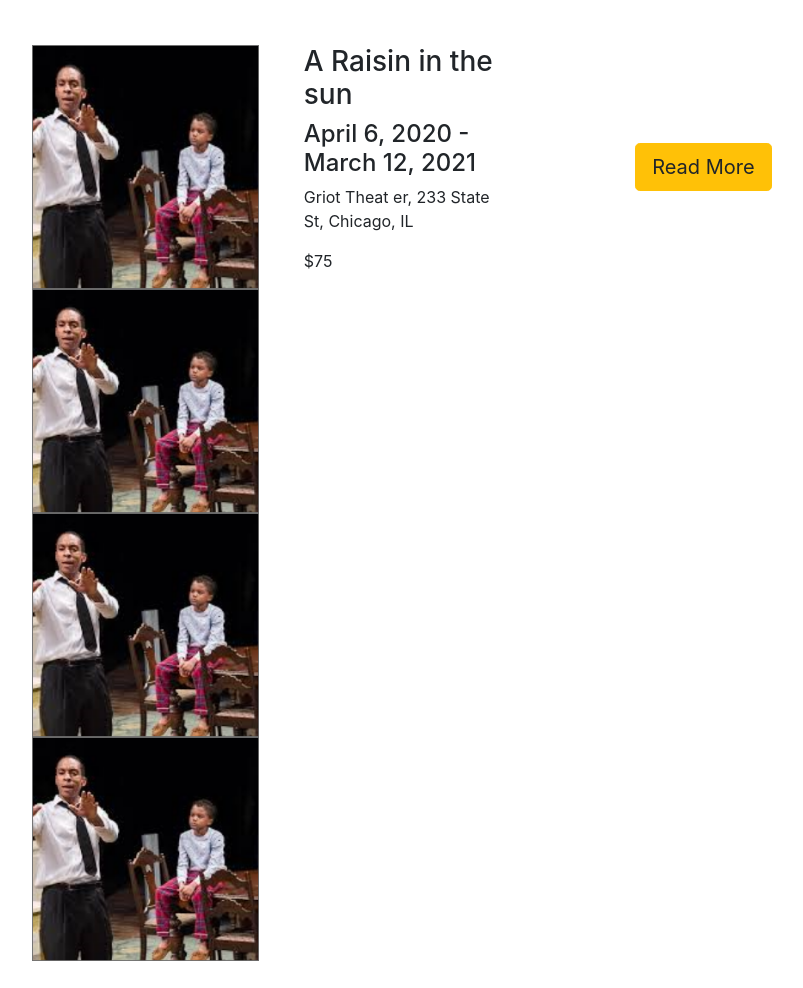
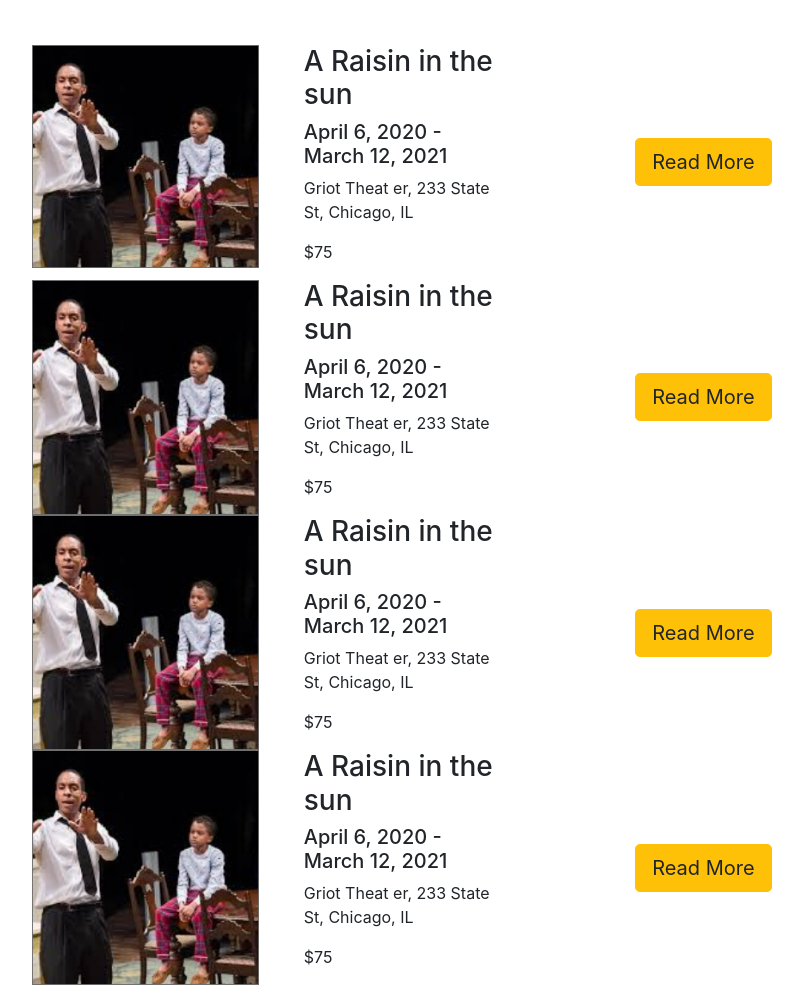
Before and after one commit to mattdubbz/theatre_company, a plain HTML site: page index.html in a window 1280 px wide. Shown: the part 777-1765 px from the top of the page, without its empty margins (238-1041 px from the left). Drawn offline with nearby package versions, Linux system fonts and the light colour scheme.

Commit message:
second commit

```diff
--- a/index.html
+++ b/index.html
@@ -74,28 +74,27 @@
 
       <!-- Main Row -->
       <div class="row m-5">
-        <div class="col-2"></div>
-        <div class="col-8">
+        <div class="col-8 mx-auto">
           <div class="row border border-dark bg-secondary">
             <h3 class="pl-5">April 2020</h3>
           </div>
           <div class="row mt-5">
-            <div class="col-4 d-flex">
+            <div class="col-4">
               <img
                 src="./static/images/a-raisin-in-the-sun-theater-1.png"
                 class="img-fluid"
                 alt="Actor thumbnail"
               />
             </div>
-            <div class="col-4 d-flex justify-content-center">
+            <div class="col-4 d-flex justify-content-center align-items-center">
               <div class="container">
                 <h3>A Raisin in the sun</h3>
-                <h4>April 6, 2020 - March 12, 2021</h4>
+                <h5>April 6, 2020 - March 12, 2021</h5>
                 <p>Griot Theat er, 233 State St, Chicago, IL</p>
                 <p>$75</p>
               </div>
             </div>
-            <div class="col-4 d-flex align-items-center justify-content-end">
+            <div class="col-4 d-flex justify-content-end align-items-center">
               <button type="button" class="btn btn-warning btn-lg">
                 Read More
               </button>
@@ -109,8 +108,19 @@
                 alt="Actor thumbnail"
               />
             </div>
-            <div class="col-4"></div>
-            <div class="col-4"></div>
+            <div class="col-4 d-flex justify-content-center align-items-center">
+              <div class="container">
+                <h3>A Raisin in the sun</h3>
+                <h5>April 6, 2020 - March 12, 2021</h5>
+                <p>Griot Theat er, 233 State St, Chicago, IL</p>
+                <p>$75</p>
+              </div>
+            </div>
+            <div class="col-4 d-flex justify-content-end align-items-center">
+              <button type="button" class="btn btn-warning btn-lg">
+                Read More
+              </button>
+            </div>
           </div>
           <div class="row">
             <div class="col-4 d-flex justify-content-start">
@@ -120,8 +130,19 @@
                 alt="Actor thumbnail"
               />
             </div>
-            <div class="col-4"></div>
-            <div class="col-4"></div>
+            <div class="col-4 d-flex justify-content-center align-items-center">
+              <div class="container">
+                <h3>A Raisin in the sun</h3>
+                <h5>April 6, 2020 - March 12, 2021</h5>
+                <p>Griot Theat er, 233 State St, Chicago, IL</p>
+                <p>$75</p>
+              </div>
+            </div>
+            <div class="col-4 d-flex justify-content-end align-items-center">
+              <button type="button" class="btn btn-warning btn-lg">
+                Read More
+              </button>
+            </div>
           </div>
           <div class="row">
             <div class="col-4 d-flex">
@@ -131,11 +152,21 @@
                 alt="Actor thumbnail"
               />
             </div>
-            <div class="col-4"></div>
-            <div class="col-4"></div>
+            <div class="col-4 d-flex justify-content-center align-items-center">
+              <div class="container">
+                <h3>A Raisin in the sun</h3>
+                <h5>April 6, 2020 - March 12, 2021</h5>
+                <p>Griot Theat er, 233 State St, Chicago, IL</p>
+                <p>$75</p>
+              </div>
+            </div>
+            <div class="col-4 d-flex justify-content-end align-items-center">
+              <button type="button" class="btn btn-warning btn-lg">
+                Read More
+              </button>
+            </div>
           </div>
         </div>
-        <div class="col-2"></div>
       </div>
       <!-- End Main Row -->
 
```
